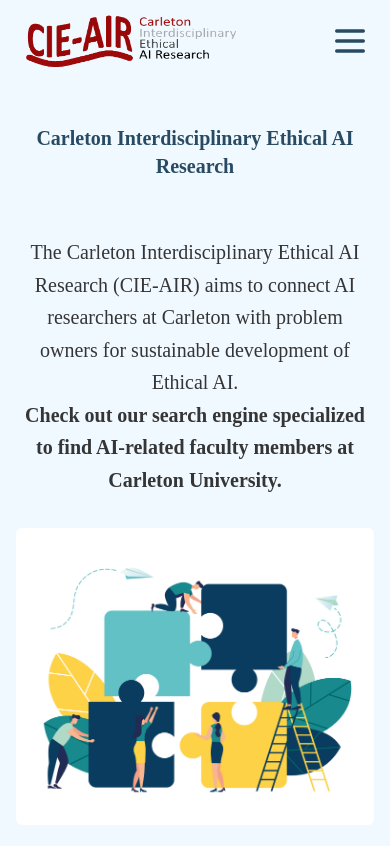
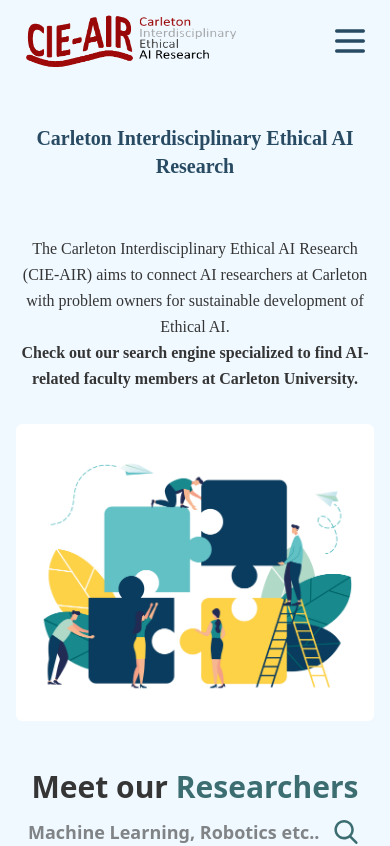
Before and after one commit to Kailinho/carleton-ai-research, a React (Create React App) app: page / in a window 390 px wide. Shown: the top 846 px of the page. Built offline with nearby package versions, Linux system fonts and the light colour scheme; no server answers; the database is empty.

Commit message:
responsiveness changes on small screens

```diff
--- a/src/components/Cards.jsx
+++ b/src/components/Cards.jsx
@@ -38,15 +38,15 @@
 			<Search onSearch={handleSearch} />
 			<div className="container mx-auto  px-6 font-serif pb-20 text-[#284B63] lg:max-w-[1236px]">
 				<section className="text-center text-[#284B63]">
-					<div className="mt-12 grid gap-6 lg:grid-cols-3 lg:gap-12">
+					<div className="mt-12 grid lg:grid-cols-3 lg:gap-12">
 						{hasSearched ? ( filteredData.map((item) => (
-							<div key={item.name} className="max-w-[80vw]  my-6 mx-auto md:mb-0">
+							<div key={item.name} className="max-w-[80vw] my-2 mx-auto md:mb-0">
 								<div className="lg:block w-[700px] max-w-[80vw] lg:w-[350px] border-b-2 border-transparent hover:border-[#284B63] items-center flex p-6 h-full relative rounded-lg bg-white shadow-lg">
 									<div className="flex justify-center">
 										<div className="pr-5 sm:p-5 lg:py-5 flex justify-center">
 											<img
 												src={item.picture || profile}
-												className="mx-auto min-w-[80px] w-[150px] shadow-lg"
+												className="mx-auto min-w-[100px] w-[150px] shadow-lg"
 												alt="Researcher"
 											/>
 										</div>
--- a/src/components/Hero.jsx
+++ b/src/components/Hero.jsx
@@ -6,7 +6,7 @@
 		<>
 			<main className="scroll-smooth text-[#284B63]">
 				<section className="mx-auto w-full max-w-[720px] px-4 font-serif  lg:max-w-[1236px] ">
-					<div className="container mx-auto flex flex-col-reverse items-center pt-10 pb-10 lg:flex-row">
+					<div className="container mx-auto flex flex-col-reverse items-center pt-10 lg:pb-10 lg:flex-row">
 						<div className="mb-10 w-full  lg:mb-0 lg:w-1/2 lg:max-w-2xl">
 							<img
 								className="rounded-md object-cover object-center"
@@ -18,7 +18,7 @@
 							<h1 className="mb-4 text-xl font-semibold sm:text-4xl">
 								Carleton Interdisciplinary Ethical AI Research
 							</h1>
-							<p className="mb-8 text-xl text-[#353535] leading-relaxed">
+							<p className="mb-8 lg:text-xl text-[#353535] leading-relaxed">
 								The Carleton Interdisciplinary Ethical AI
 								Research (CIE-AIR) aims to connect
 								AI researchers at Carleton with problem owners
--- a/src/components/Search.jsx
+++ b/src/components/Search.jsx
@@ -7,7 +7,7 @@
 
 	return (
 		<>
-			<div className="py-8">
+			<div className="py-2">
 				<h2 class="text-center text-3xl text-[#353535] font-semibold">
 					Meet our
 					<span class="text-[#3C6E71] font-bold "> Researchers</span>
```
